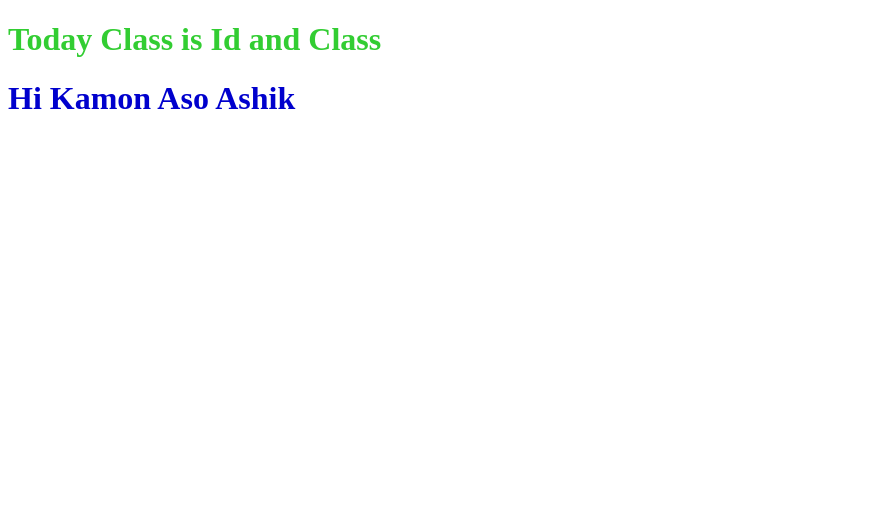
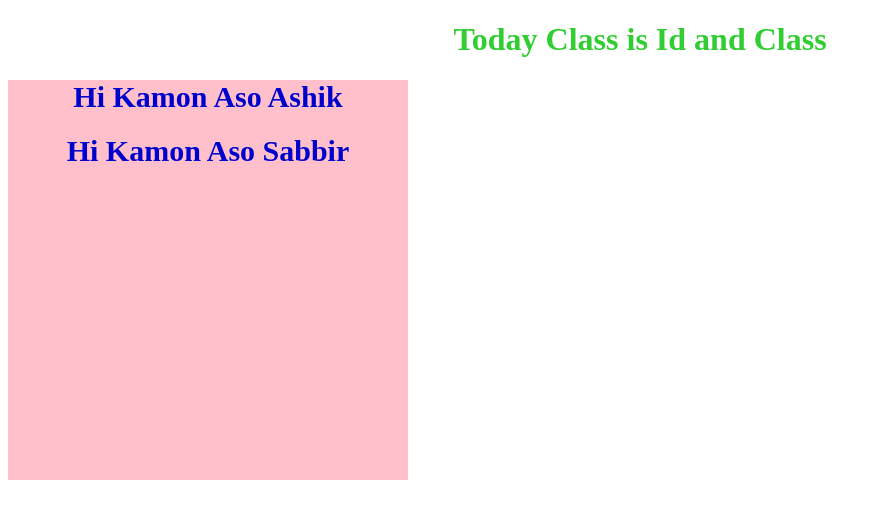
Before and after one commit to akash625840/class.id, a plain HTML site: page index.html in a window 1280 px wide. Shown: the whole page, without its empty margins (0-881 px from the left). Drawn offline with Linux system fonts and the light colour scheme.

Commit message:
Id added

```diff
--- a/index.html
+++ b/index.html
@@ -7,17 +7,29 @@
     <style>
         h1{
             color: limegreen;
+            text-align: center;
         }
         .Faisal h1{
             color: mediumblue;
+            font-family: 'Times New Roman', Times, serif;
+            font-size: 30px;
+            text-align: center;
+        }
+        #Vhumi{
+            width: 400px;
+            height: 400px;
+            background: pink;
         }
     </style>
 </head>
 <body>
     <h1>Today Class is Id and Class</h1>
 
-    <div class="Faisal">
-        <h1>Hi Kamon Aso Ashik</h1>
+    <div id="Vhumi">
+        <div class="Faisal">
+            <h1>Hi Kamon Aso Ashik</h1>
+            <h1>Hi Kamon Aso Sabbir</h1>
+        </div>
     </div>
 </body>
 </html>
```
